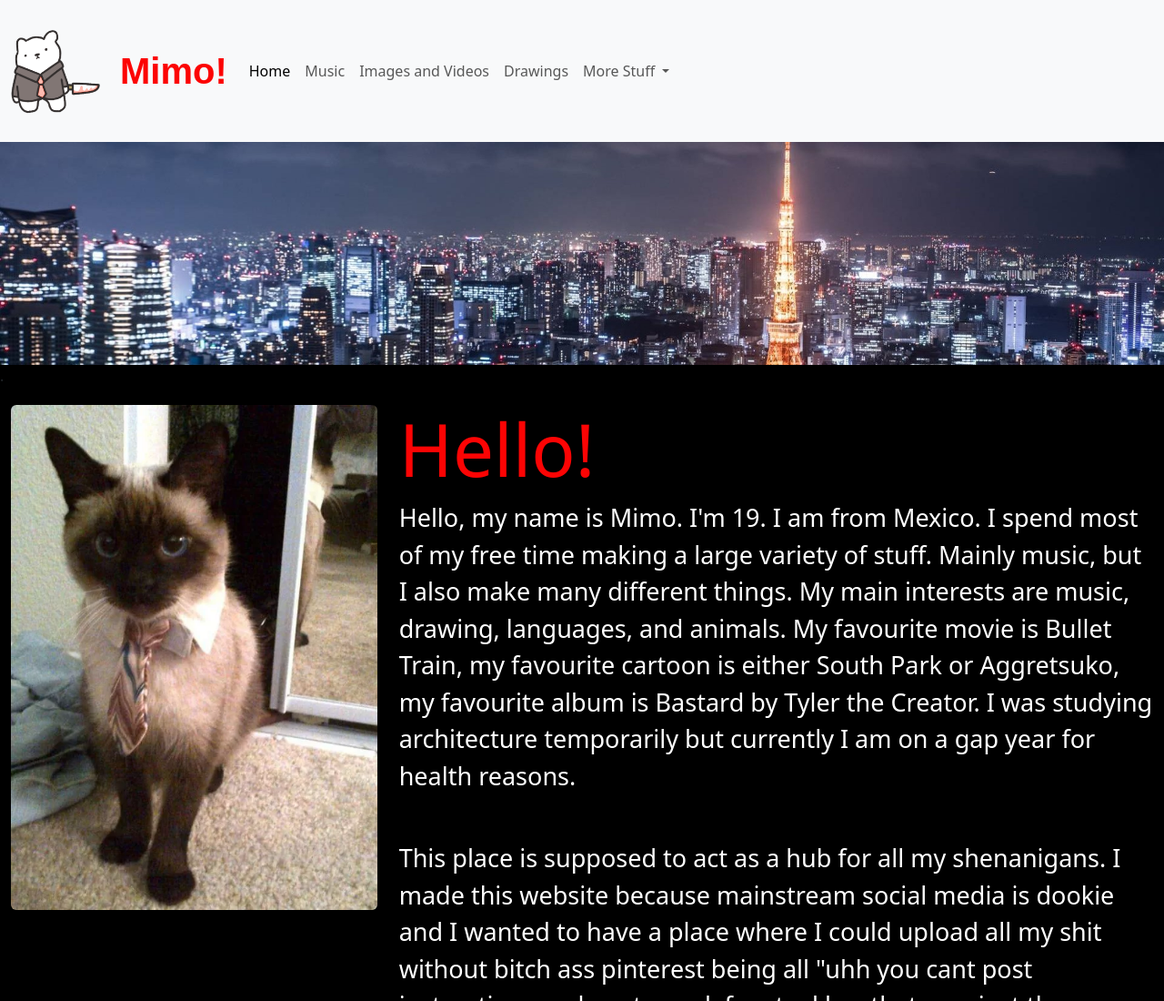
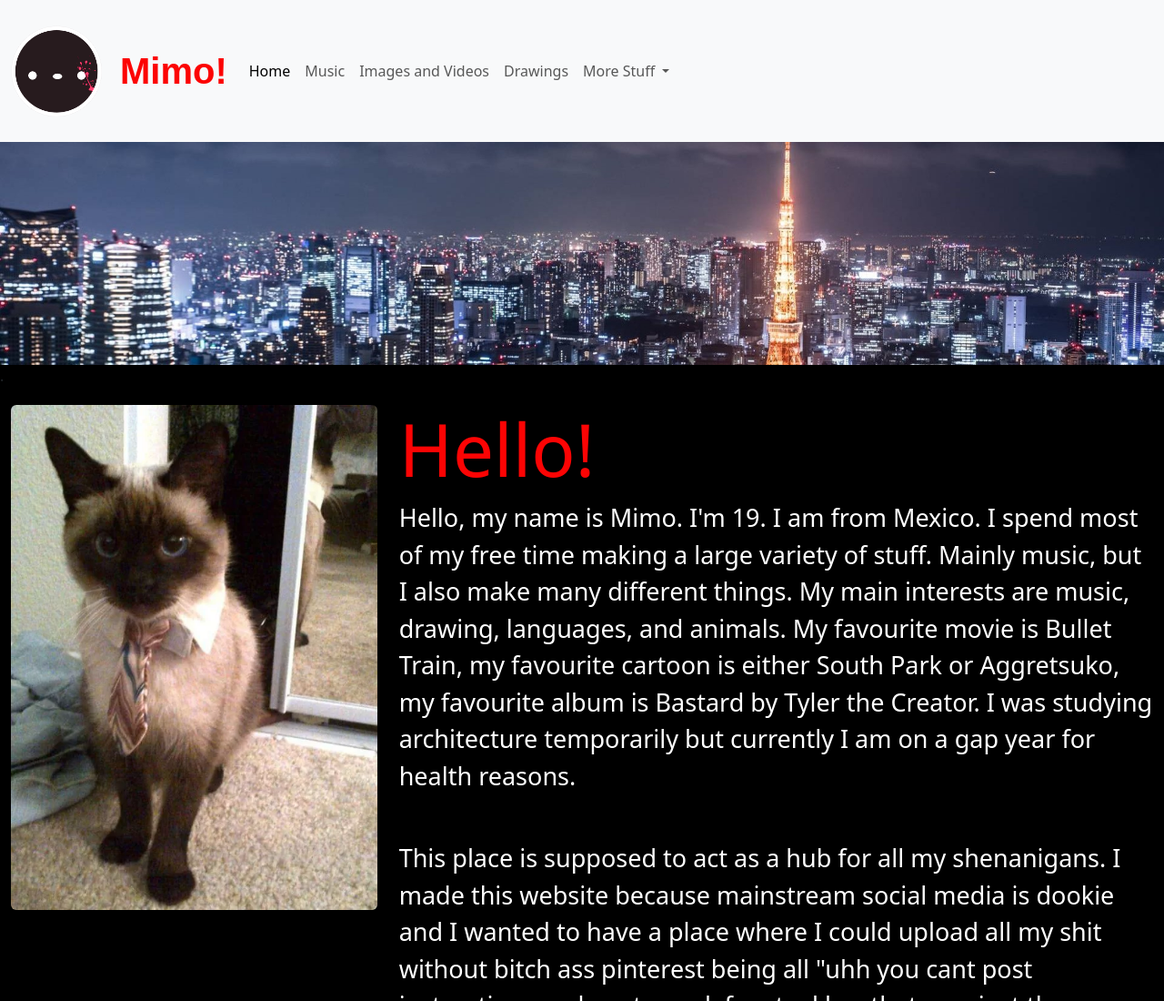
Before and after one commit to mimogoat/mimo, a plain HTML site: page index.html in a window 1280 px wide. Shown: the top 1100 px of the page at 91% size. Drawn offline with nearby package versions, Linux system fonts and the light colour scheme.

Commit message:
Update index.html

```diff
--- a/index.html
+++ b/index.html
@@ -64,7 +64,7 @@
 
     <nav class="navbar navbar-expand-lg bg-body-tertiary">
         <div class="container-fluid">
-          <img src="assets/oso.png" alt="Logo" width="100" height="100" class="d-inline-block align-text-top" style="margin-right: 20px;">
+          <img src="assets/osologo.png" alt="Logo" width="100" height="100" class="d-inline-block align-text-top" style="margin-right: 20px;">
           <a class="navbar-brand fs-1 fw-bold" href="index.html">   Mimo!   </a>
           <button class="navbar-toggler" type="button" data-bs-toggle="collapse" data-bs-target="#navbarNavDropdown" aria-controls="navbarNavDropdown" aria-expanded="false" aria-label="Toggle navigation">
             <span class="navbar-toggler-icon"></span>
```
